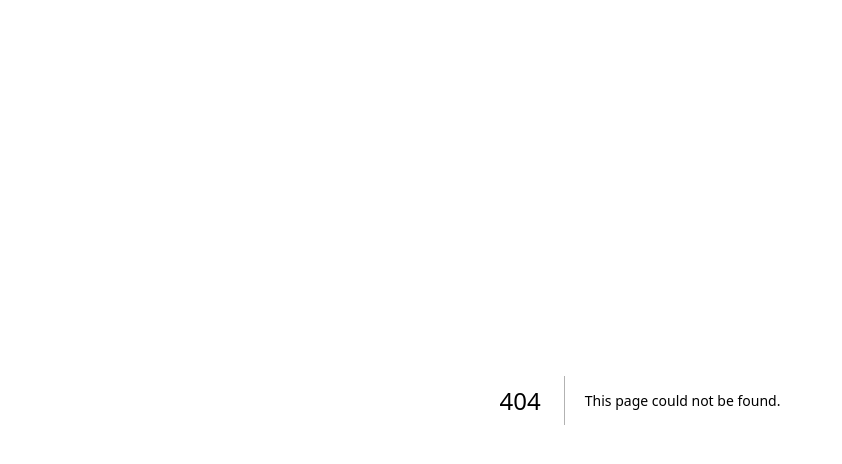
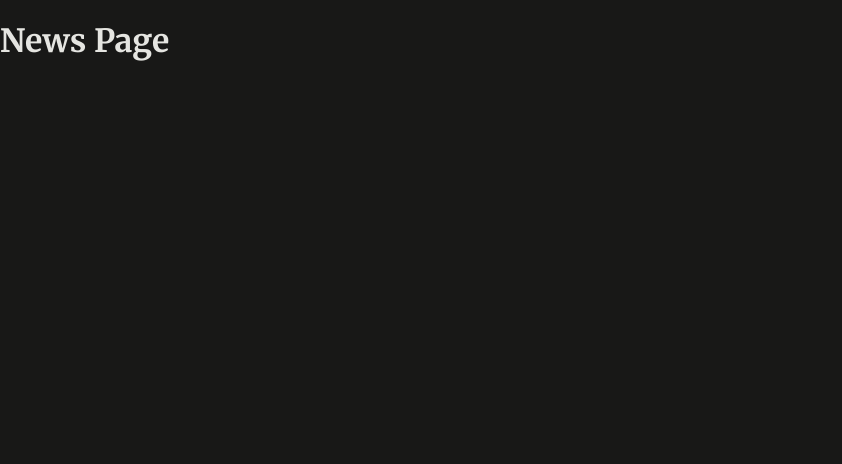
Before and after one commit to PetroGal/news-nextjs-project, a Next.js app: page /news in a window 1280 px wide. Before the commit this address had no page. Shown: the top 464 px of the page, without its empty margins (0-842 px from the left). Built offline with nearby package versions, Linux system fonts and the light colour scheme.

Commit message:
created news folder and pages including dynamic placeholder

```diff
--- /dev/null
+++ b/app/news/page.js
@@ -0,0 +1,3 @@
+export default function NewsPage() {
+  return <h1>News Page</h1>
+}
```
Also changed, not shown: app/news/[id]/page.js (added).
